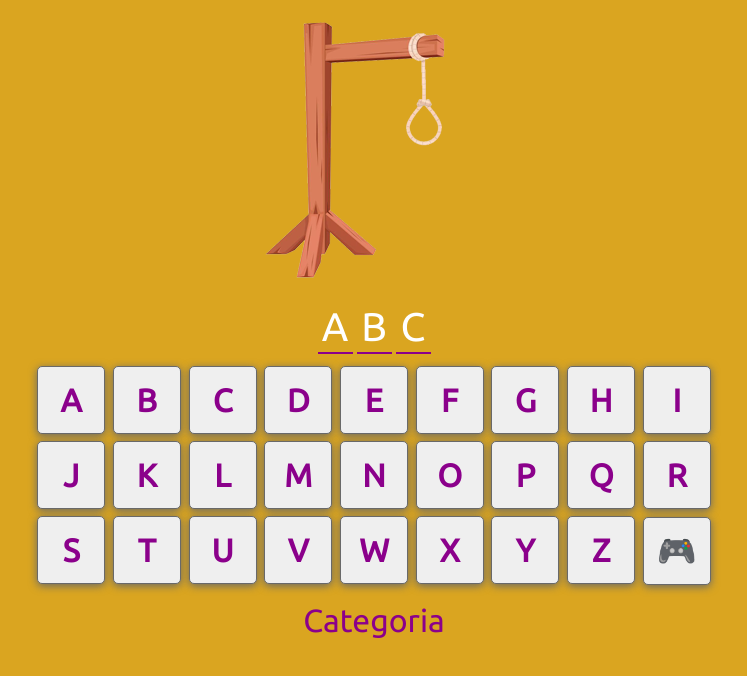
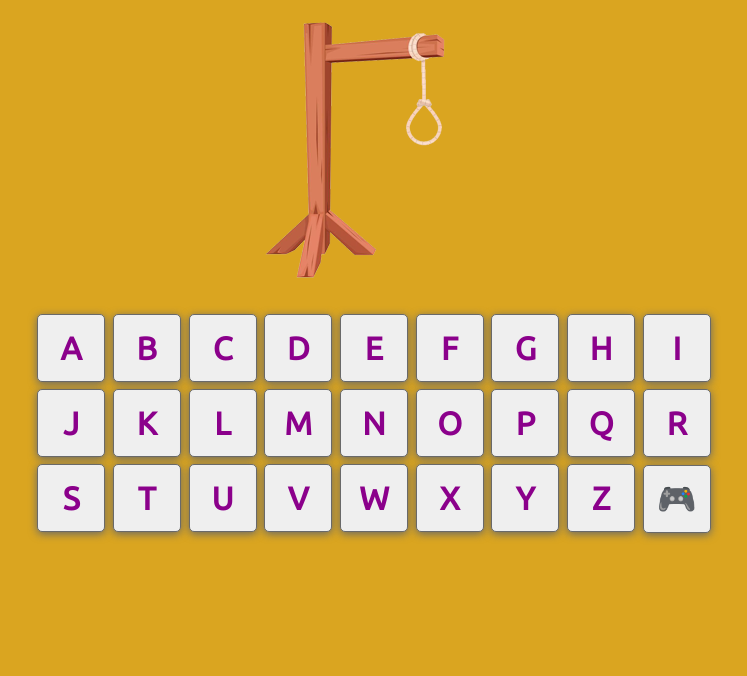
Before and after one commit to AlexandreFerreira97/Jogo-Da-Forca, a plain HTML site: page index.html in a window 1280 px wide. Shown: the whole page, without its empty margins (266-1013 px from the left). Drawn offline with Linux system fonts and the light colour scheme.

Commit message:
Update index.html

```diff
--- a/index.html
+++ b/index.html
@@ -13,15 +13,7 @@
 
         </div>
         <div id = "word">
-            <div class="letters">
-                A
-            </div>
-            <div class="letters">
-               B
-            </div>
-            <div class="letters">
-               C
-            </div>
+
         </div>
         <div id = "keyboard">
             <div class="keys">
@@ -59,7 +51,6 @@
             </div>
         </div>
         <div id = "category">
-            Categoria
         </div>
     </div>
 </body>
```
